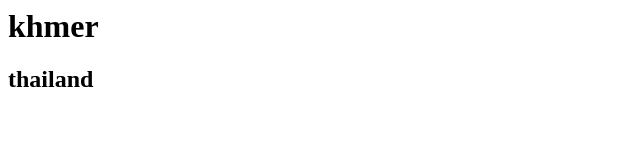
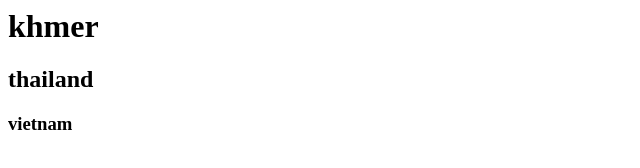
Before and after one commit to vornodom/testing111, a plain HTML site: page index.html in a window 1280 px wide. Shown: the full height of the page, 0-640 px from the left. Drawn offline with Linux system fonts and the light colour scheme.

Commit message:
dom commit

```diff
--- a/index.html
+++ b/index.html
@@ -7,5 +7,6 @@
 <body>
     <h1>khmer</h1>
     <h2>thailand</h2>
+    <h3>vietnam</h3>
 </body>
 </html>
```
